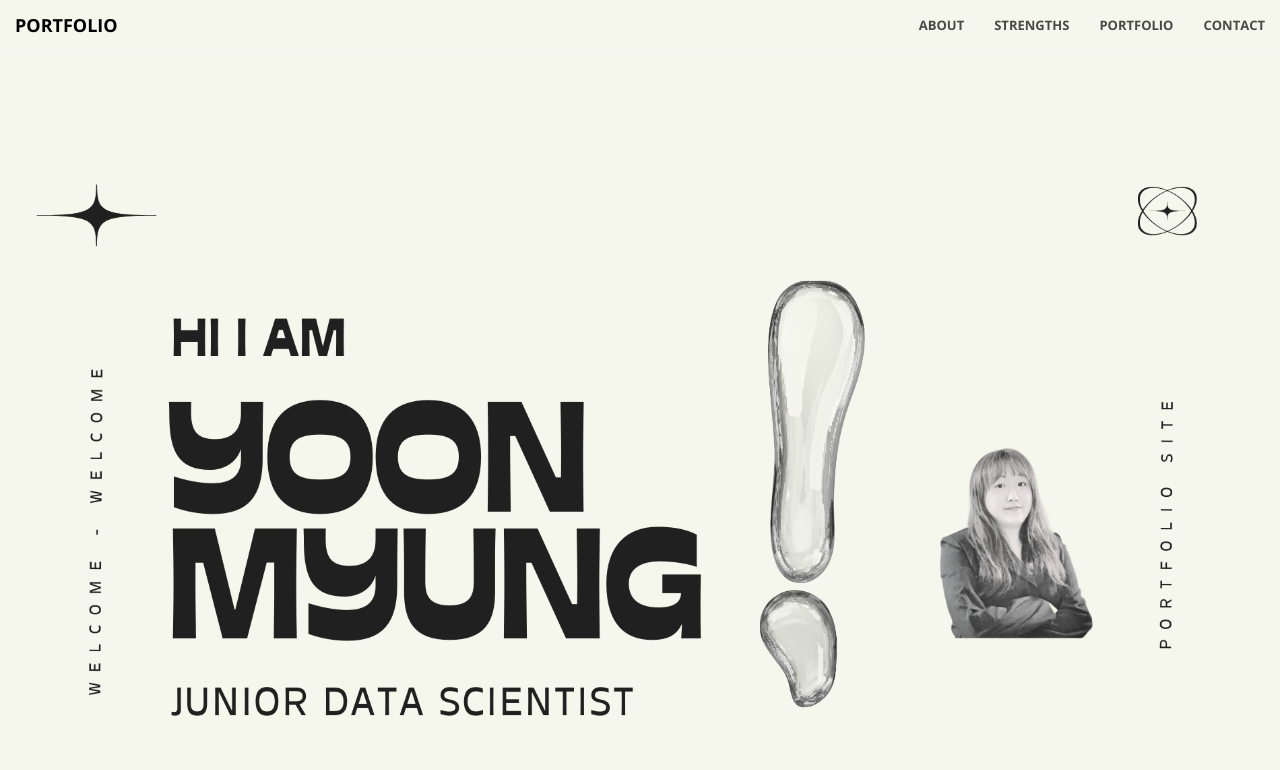
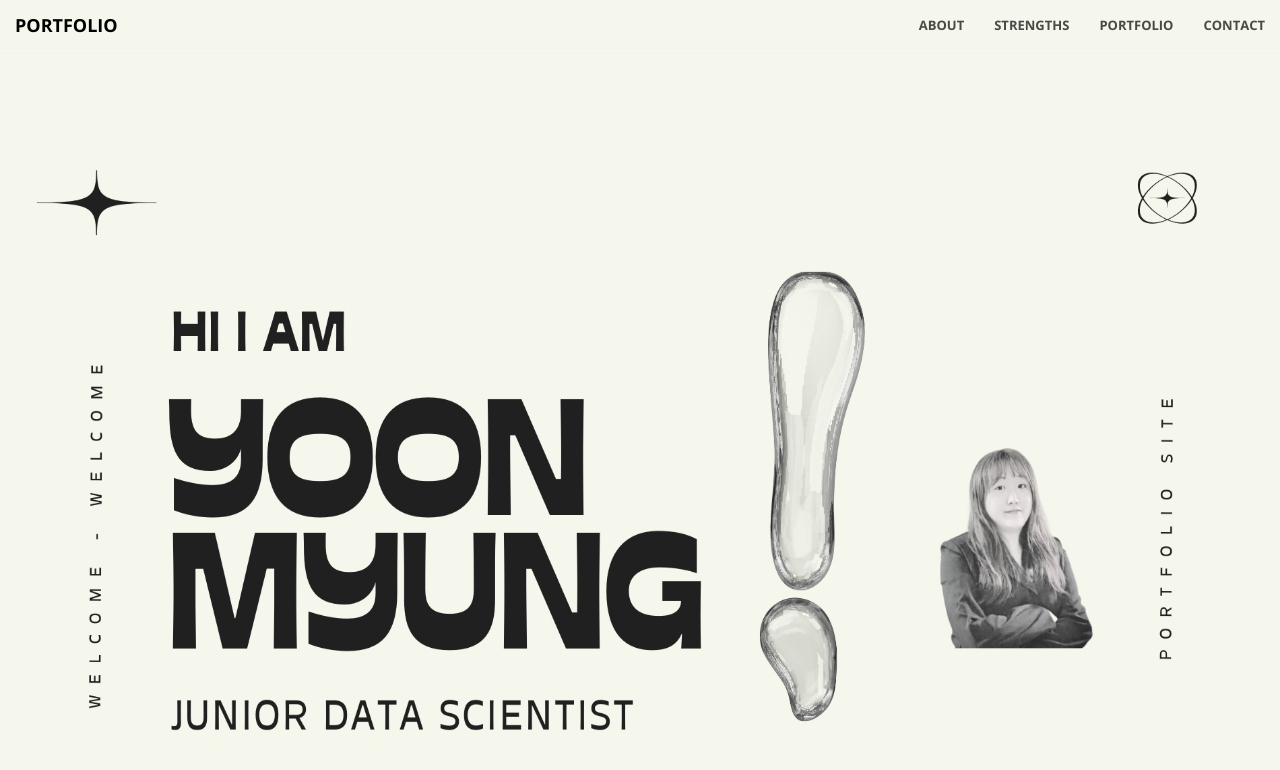
Before and after one commit to ymdev2023/ymdev2023.github.io, a Jekyll site: the page built from index.html, in a window 1280 px wide and 900 px high. Shown: the top 770 px of the window. Built offline with Jekyll 4.4.1, drawn with Linux system fonts in a browser that asks for light colours.

Commit message:
Update _base.scss

```diff
--- a/_sass/_base.scss
+++ b/_sass/_base.scss
@@ -158,7 +158,7 @@ header {
     min-height: auto; /* 이 부분을 수정하여 높이를 조절하세요 */
     @include background-cover;
     background-position: center center;
-    background-size: contain; /* 이미지가 헤더에 맞게 표시되도록 설정 */
+    background-size: 100% 100%; /* 이미지가 헤더에 맞게 표시되도록 설정 */
     background-image: url('../img/header.jpg');
     text-align: center;
     color: white;
```
